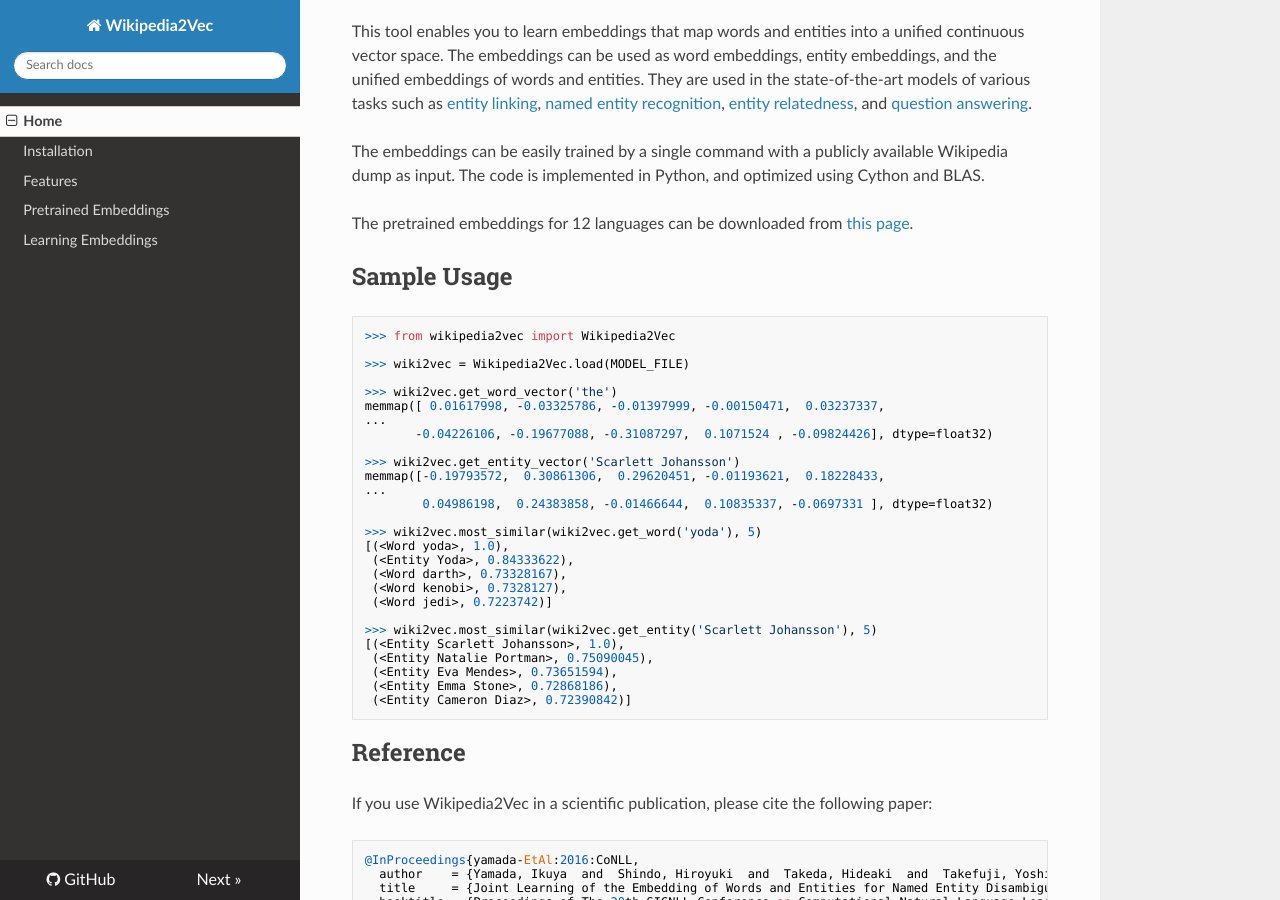
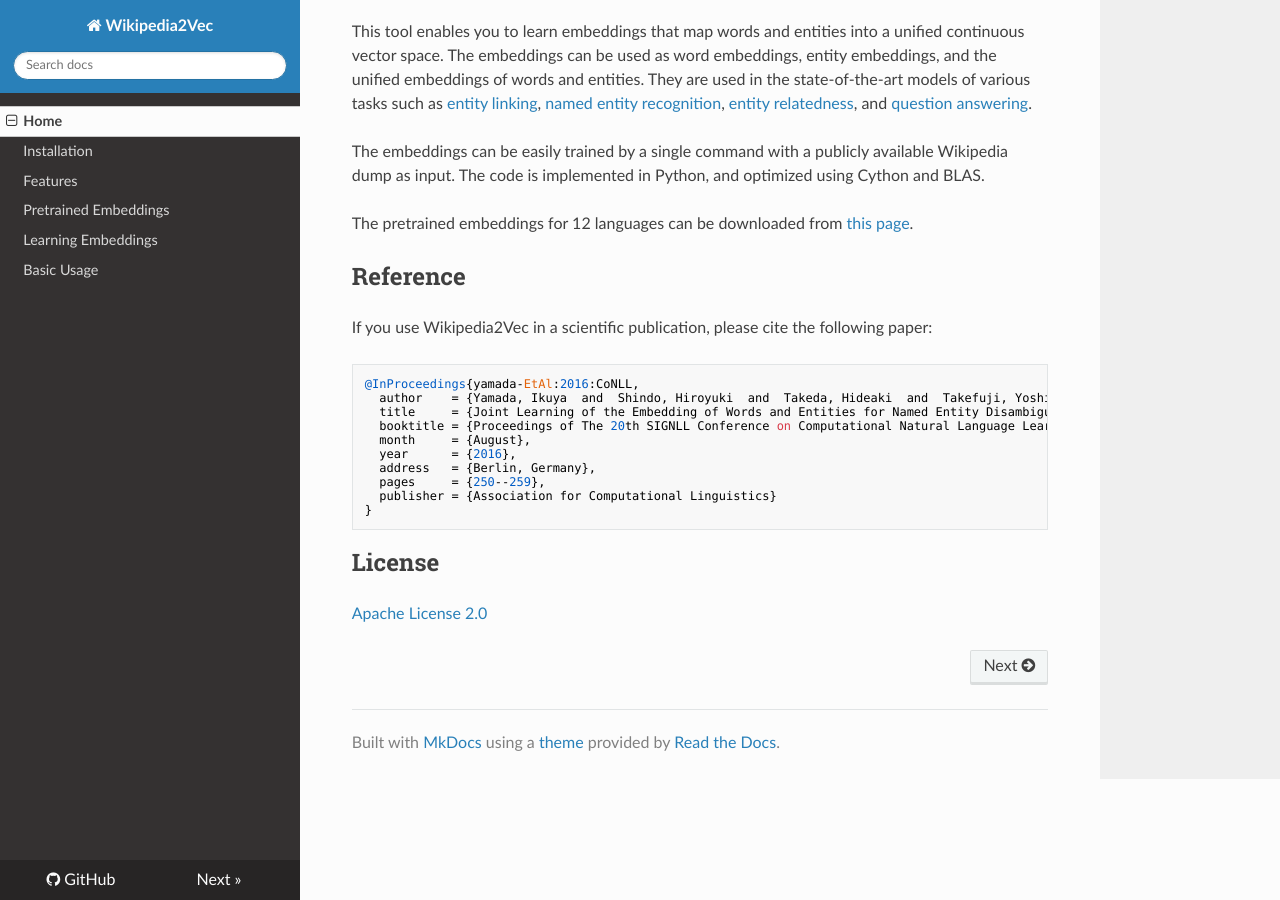
Before and after one commit to wikipedia2vec/wikipedia2vec, an MkDocs documentation site: the page built from docs/index.md, in a window 1280 px wide and 900 px high, scrolled down 255 px. Built offline with MkDocs 1.6.1, drawn with Linux system fonts in a browser that asks for light colours; nearby versions of some CDN libraries; old or Windows-style settings are respelled for this version of MkDocs.

````diff
--- a/docs/index.md
+++ b/docs/index.md
@@ -15,39 +15,6 @@ The embeddings can be easily trained by a single command with a publicly availab
 The code is implemented in Python, and optimized using Cython and BLAS.
 
 The pretrained embeddings for 12 languages can be downloaded from [this page](pretrained.md).
-
-Sample Usage
-------------
-
-```python
->>> from wikipedia2vec import Wikipedia2Vec
-
->>> wiki2vec = Wikipedia2Vec.load(MODEL_FILE)
-
->>> wiki2vec.get_word_vector('the')
-memmap([ 0.01617998, -0.03325786, -0.01397999, -0.00150471,  0.03237337,
-...
-       -0.04226106, -0.19677088, -0.31087297,  0.1071524 , -0.09824426], dtype=float32)
-
->>> wiki2vec.get_entity_vector('Scarlett Johansson')
-memmap([-0.19793572,  0.30861306,  0.29620451, -0.01193621,  0.18228433,
-...
-        0.04986198,  0.24383858, -0.01466644,  0.10835337, -0.0697331 ], dtype=float32)
-
->>> wiki2vec.most_similar(wiki2vec.get_word('yoda'), 5)
-[(<Word yoda>, 1.0),
- (<Entity Yoda>, 0.84333622),
- (<Word darth>, 0.73328167),
- (<Word kenobi>, 0.7328127),
- (<Word jedi>, 0.7223742)]
-
->>> wiki2vec.most_similar(wiki2vec.get_entity('Scarlett Johansson'), 5)
-[(<Entity Scarlett Johansson>, 1.0),
- (<Entity Natalie Portman>, 0.75090045),
- (<Entity Eva Mendes>, 0.73651594),
- (<Entity Emma Stone>, 0.72868186),
- (<Entity Cameron Diaz>, 0.72390842)]
-```
 
 Reference
 ---------
--- a/mkdocs.yml
+++ b/mkdocs.yml
@@ -7,5 +7,6 @@ pages:
     - Features: features.md
     - Pretrained Embeddings: pretrained.md
     - Learning Embeddings: commands.md
+    - Basic Usage: usage.md
 theme:
     name: readthedocs
````
Also changed, not shown: README.md (+22 -1 lines), docs/pretrained.md (+2 -2 lines), docs/usage.md (added, +32 -0 lines).
